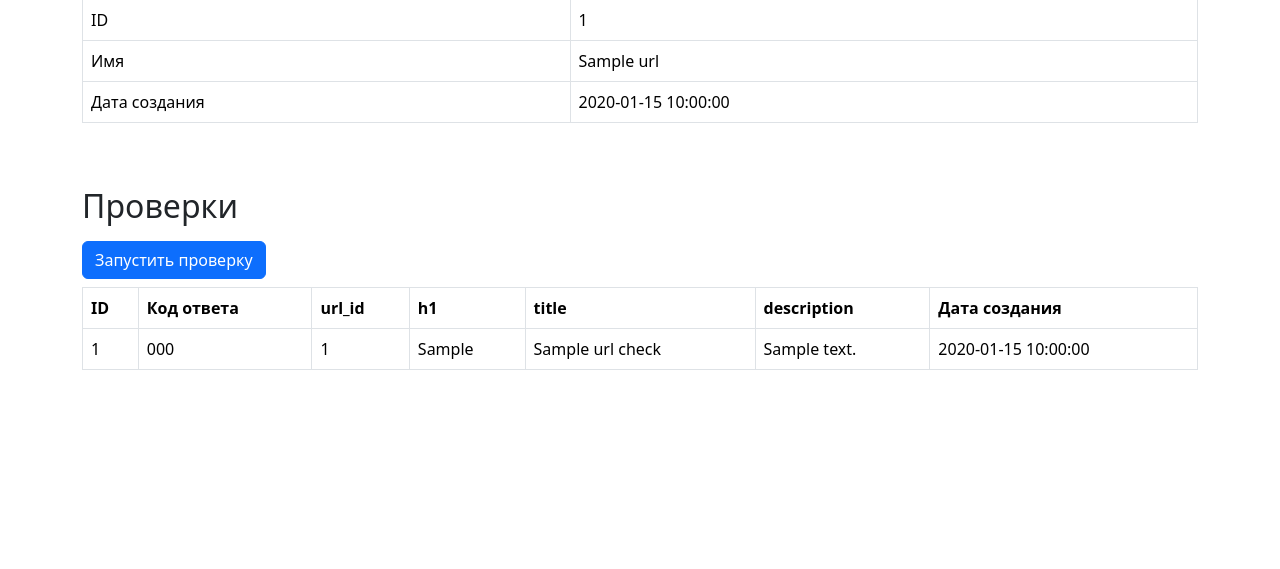
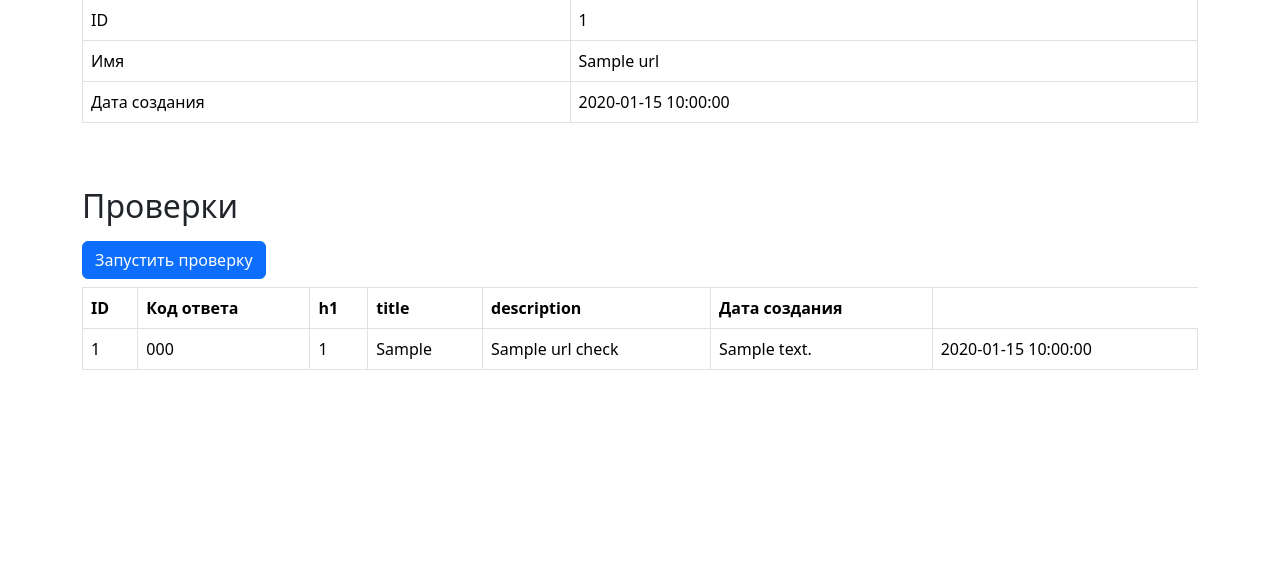
Before and after one commit to Marvv1ne/python-project-83, a Flask app: page /urls/1 in a window 1280 px wide. Shown: the part 129-698 px from the top of the page. Run offline with Flask 3, Linux system fonts and the light colour scheme; a database or web service that is not in the repository returns one stand-in record (values such as "Sample title"); some libraries are stand-ins or nearby versions.

Commit message:
improve url.html remove url_id column

```diff
--- a/page_analyzer/templates/url.html
+++ b/page_analyzer/templates/url.html
@@ -54,7 +54,6 @@
       <tr>
         <th>ID</th>
         <th>Код ответа</th>
-        <th>url_id</th>
         <th>h1</th>
         <th>title</th>
         <th>description</th>
```
